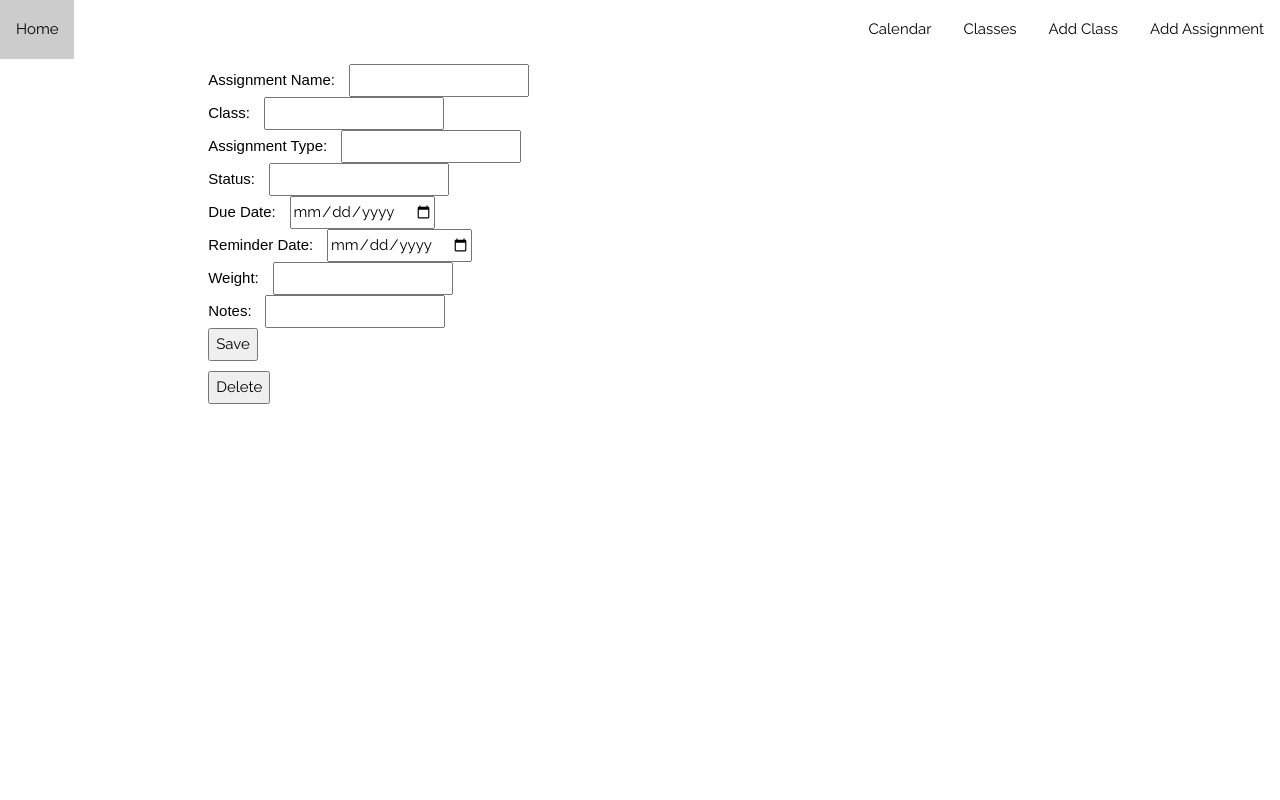
After one commit to software-students-spring2024/2-web-app-exercise-wae_team, a Flask app: template templates/assignmentDetails.html in a window 1280 px wide. The commit adds this page. Run offline with Flask 3, Linux system fonts and the light colour scheme; the template is opened without the code that fills it, so the values that code supplies are empty.

Commit message:
HTML Behavior Update
Massive update to all the html related parts, most importantly the function to add / delete / edit / search specific class or assignment.

```diff
--- a/app.py
+++ b/app.py
@@ -1,7 +1,8 @@
-from flask import Flask, render_template
+from flask import Flask, render_template, request, redirect, url_for
 from pymongo import MongoClient
 import os
 from dotenv import load_dotenv
+from bson import ObjectId
 
 load_dotenv()
 
@@ -31,14 +32,23 @@ def calendar():
 @app.route('/classes')
 def classes():
     classes = class_collection.find()
-    assignments = assignment_collection.find()
-    return render_template('classes.html', classes=classes, assignments=assignments)
+    return render_template('classes.html', classes=classes)
 
-@app.route('/classDetails')
-def classDetails():
-    classes = class_collection.find()
-    assignments = assignment_collection.find()
-    return render_template('classDetails.html', classes=classes, assignments=assignments)
+@app.route('/class_details/<string:class_id>')
+def class_details(class_id):
+    class_obj_id = ObjectId(class_id)
+    class_details = class_collection.find_one({'_id': class_obj_id})
+    assignments = assignment_collection.find({'class': class_details['className']})
+    return render_template('classDetails.html', class_details=class_details, assignments=assignments)
+
+@app.route('/search_classes', methods=['POST'])
+def search_classes():
+    if request.method == 'POST':
+        search_query = request.form.get('search_class', '')
+        classes = class_collection.find({'className': {'$regex': search_query, '$options': 'i'}})
+        return render_template('searchedClasses.html', searched_classes=classes)
+
+    return redirect(url_for('classes'))
 
 @app.route('/addClass')
 def addClass():
@@ -46,11 +56,150 @@ def addClass():
     assignments = assignment_collection.find()
     return render_template('addClass.html', classes=classes, assignments=assignments)
 
+@app.route('/submitClass', methods=['POST'])
+def submit_class():
+    if request.method == 'POST':
+        # Get form data
+        class_name = request.form['className']
+        weight_homework = request.form.get('weightHomework', type=int)
+        weight_midterm = request.form.get('weightMidterm', type=int)
+        weight_final = request.form.get('weightFinal', type=int)
+        weight_other = request.form.get('weightOther', type=int)
+        notes = request.form['notes']
+
+        # Insert data into MongoDB Class collection
+        class_data = {
+            'className': class_name,
+            'weightHomework': weight_homework,
+            'weightMidterm': weight_midterm,
+            'weightFinal': weight_final,
+            'weightOther': weight_other,
+            'notes': notes
+        }
+        class_collection.insert_one(class_data)
+
+        # Redirect to a confirmation page or any other page
+        return render_template('index.html')
+
+@app.route('/update_class/<string:class_id>', methods=['POST'])
+def update_class(class_id):
+    if request.method == 'POST':
+        # Get form data
+        class_name = request.form['className']
+        weight_homework = request.form.get('weightHomework', type=int)
+        weight_midterm = request.form.get('weightMidterm', type=int)
+        weight_final = request.form.get('weightFinal', type=int)
+        weight_other = request.form.get('weightOther', type=int)
+        notes = request.form['notes']
+
+        # Update data in MongoDB Class collection
+        class_collection.update_one(
+            {'_id': ObjectId(class_id)},
+            {
+                '$set': {
+                    'className': class_name,
+                    'weightHomework': weight_homework,
+                    'weightMidterm': weight_midterm,
+                    'weightFinal': weight_final,
+                    'weightOther': weight_other,
+                    'notes': notes
+                }
+            }
+        )
+
+        # Redirect to the class details page after updating
+        return redirect(url_for('class_details', class_id=class_id))
+
+@app.route('/delete_class/<string:class_id>', methods=['POST'])
+def delete_class(class_id):
+    result = class_collection.delete_one({'_id': ObjectId(class_id)})
+    return redirect(url_for('index'))
+
 @app.route('/addAssignment')
 def addAssignment():
     classes = class_collection.find()
     assignments = assignment_collection.find()
     return render_template('addAssignment.html', classes=classes, assignments=assignments)
 
+@app.route('/submitAssignment', methods=['POST'])
+def submit_assignment():
+    if request.method == 'POST':
+        assignment_name = request.form['assignmentName']
+        class_name = request.form['class']
+        assignment_type = request.form['assignmentType']
+        status = request.form['status']
+        due_date = request.form['dueDate']
+        reminder_date = request.form['reminderDate']
+        weight = request.form.get('weight', type=int)
+        notes = request.form['notes']
+
+        assignment_data = {
+            'assignmentName': assignment_name,
+            'class': class_name,
+            'assignmentType': assignment_type,
+            'status': status,
+            'due': due_date,
+            'reminder': reminder_date,
+            'weight': weight,
+            'notes': notes
+        }
+        assignment_collection.insert_one(assignment_data)
+
+        return render_template('index.html')
+
+@app.route('/search_assignments', methods=['POST'])
+def search_assignments():
+    if request.method == 'POST':
+        search_query = request.form.get('search_assignment', '')
+        searched_assignments = assignment_collection.find({'assignmentName': {'$regex': search_query, '$options': 'i'}})
+
+        return render_template('searchedAssignments.html', searched_assignments=searched_assignments)
+
+    return redirect(url_for('classes'))
+
+@app.route('/assignment_details/<string:assignment_id>')
+def assignment_details(assignment_id):
+    assignment_obj_id = ObjectId(assignment_id)
+    assignment_details = assignment_collection.find_one({'_id': assignment_obj_id})
+    return render_template('assignmentDetails.html', assignment_details=assignment_details)
+
+@app.route('/update_assignment/<string:assignment_id>', methods=['POST'])
+def update_assignment(assignment_id):
+    if request.method == 'POST':
+        # Get form data
+        assignment_name = request.form['assignmentName']
+        class_name = request.form['class']
+        assignment_type = request.form['assignmentType']
+        status = request.form['status']
+        due_date = request.form['dueDate']
+        reminder_date = request.form['reminderDate']
+        weight = request.form['weight']
+        notes = request.form['notes']
+
+        # Update data in MongoDB Assignment collection
+        assignment_collection.update_one(
+            {'_id': ObjectId(assignment_id)},
+            {
+                '$set': {
+                    'assignmentName': assignment_name,
+                    'class': class_name,
+                    'assignmentType': assignment_type,
+                    'status': status,
+                    'due': due_date,
+                    'reminder': reminder_date,
+                    'weight': weight,
+                    'notes': notes
+                }
+            }
+        )
+
+        # Redirect to the assignment details page after updating
+        return redirect(url_for('assignment_details', assignment_id=assignment_id))
+
+@app.route('/delete_assignment/<string:assignment_id>', methods=['POST'])
+def delete_assignment(assignment_id):
+    result = assignment_collection.delete_one({'_id': ObjectId(assignment_id)})
+    return redirect(url_for('index'))
+
 if __name__ == '__main__':
     app.run(debug=True)
--- /dev/null
+++ b/templates/assignmentDetails.html
@@ -0,0 +1,88 @@
+<!DOCTYPE html>
+<html>
+<head>
+    <title>Assignment Details</title>
+    <meta charset="UTF-8">
+    <meta name="viewport" content="width=device-width, initial-scale=1">
+    <link rel="stylesheet" href="https://www.w3schools.com/w3css/4/w3.css">
+    <link rel="stylesheet" href="https://fonts.googleapis.com/css?family=Raleway">
+    <link rel="stylesheet" href="https://cdnjs.cloudflare.com/ajax/libs/font-awesome/4.7.0/css/font-awesome.min.css">
+    <style>
+    body,h1,h2,h3,h4,h5,h6 {font-family: "Raleway", sans-serif}
+
+    body, html {
+      height: 100%;
+      line-height: 1.8;
+    }
+
+
+    .w3-bar .w3-button {
+      padding: 16px;
+    }
+
+    label {
+        font-family: sans-serif;
+        font-size: 1rem;
+        padding-right: 10px;
+    }
+
+    select {
+        font-size: 0.9rem;
+        padding: 2px 5px;
+    }
+    form {
+        margin: 0 auto;
+        width: 70%;
+        padding: 5px;
+    }
+    </style>
+</head>
+
+<body style="overscroll-behavior-x: auto;">
+
+    <div class="w3-bar w3-white" id="myNavbar">
+        <a href="{{ url_for('index') }}" class="w3-bar-item w3-button ">Home</a>
+        <!-- Right-sided navbar links -->
+        <div class="w3-right w3-hide-small">
+            <a href="{{ url_for('calendar') }}" class="w3-bar-item w3-button">Calendar</a>
+            <a href="{{ url_for('classes') }}" class="w3-bar-item w3-button">Classes</a>
+            <a href="{{ url_for('addClass') }}" class="w3-bar-item w3-button"> Add Class</a>
+            <a href="{{ url_for('addAssignment') }}" class="w3-bar-item w3-button"> Add Assignment</a>
+        </div>
+    </div>
+
+    <div class="w3-container">
+        <form action="{{ url_for('update_assignment', assignment_id=assignment_details._id) }}" method="post">
+            <label for="assignmentName">Assignment Name:</label>
+            <input type="text" id="assignmentName" name="assignmentName" value="{{ assignment_details.assignmentName }}"> <br>
+
+            <label for="class">Class:</label>
+            <input type="text" id="class" name="class" value="{{ assignment_details.class }}"> <br>
+
+            <label for="assignmentType">Assignment Type:</label>
+            <input type="text" id="assignmentType" name="assignmentType" value="{{ assignment_details.assignmentType }}"><br>
+
+            <label for="status">Status:</label>
+            <input type="text" id="status" name="status" value="{{ assignment_details.status }}"> <br>
+
+            <label for="dueDate">Due Date:</label>
+            <input type="date" id="dueDate" name="dueDate" value="{{ assignment_details.due }}"> <br>
+
+            <label for="reminderDate">Reminder Date:</label>
+            <input type="date" id="reminderDate" name="reminderDate" value="{{ assignment_details.reminder }}"> <br>
+
+            <label for="weight">Weight:</label>
+            <input type="text" id="weight" name="weight" value="{{ assignment_details.weight }}"> <br>
+
+            <label for="notes">Notes:</label>
+            <input type="text" id="notes" name="notes" value="{{ assignment_details.notes }}"> <br>
+
+            <button type="submit">Save</button>
+        </form>
+
+        <form action="{{ url_for('delete_assignment', assignment_id=assignment_details._id) }}" method="post">
+          <input type="submit" value="Delete">
+        </form>
+    </div>
+</body>
+</html>
--- a/templates/calendar.html
+++ b/templates/calendar.html
@@ -87,9 +87,10 @@ body {font-family: Verdana, sans-serif;}
       <a href="{{ url_for('index') }}" class="w3-bar-item w3-button ">Home</a>
       <!-- Right-sided navbar links -->
       <div class="w3-right w3-hide-small">
-        <a href="{{ url_for('classes') }}" class="w3-bar-item w3-button"> Classes</a>
+        <a href="{{ url_for('calendar') }}" class="w3-bar-item w3-button">Calendar</a>
+        <a href="{{ url_for('classes') }}" class="w3-bar-item w3-button">Classes</a>
+        <a href="{{ url_for('addClass') }}" class="w3-bar-item w3-button"> Add Class</a>
         <a href="{{ url_for('addAssignment') }}" class="w3-bar-item w3-button"> Add Assignment</a>
-
       </div>
       <!-- Hide right-floated links on small screens and replace them with a menu icon -->
 
--- a/templates/index.html
+++ b/templates/index.html
@@ -48,6 +48,7 @@
         <a href="{{ url_for('calendar') }}" class="w3-bar-item w3-button">Calendar</a>
         <a href="{{ url_for('classes') }}" class="w3-bar-item w3-button"> Classes</a>
         <a href="{{ url_for('addAssignment') }}" class="w3-bar-item w3-button"> Add Assignment</a>
+        <a href="{{ url_for('addClass') }}" class="w3-bar-item w3-button"> Add Class</a> <!-- New link for Add Class -->
 
       </div>
       <!-- Hide right-floated links on small screens and replace them with a menu icon -->
@@ -57,11 +58,14 @@
       </a>
     </div>
 
-    <a href="{{ url_for('calendar') }}".html">
+    <a href="{{ url_for('calendar') }}">
         <button> Calendar</button>
     </a>
     <a href="{{ url_for('classes') }}">
         <button> Classes</button>
+    </a>
+    <a href="{{ url_for('addClass') }}">
+      <button> Add Class </button>
     </a>
     <a href="{{ url_for('addAssignment') }}">
         <button> Add Assignment </button>
```
Also changed, not shown: templates/addAssignment.html (+13 -27 lines), templates/addClass.html (+16 -7 lines), templates/classDetails.html (+37 -9 lines), templates/classes.html (+15 -0 lines), templates/searchedAssignments.html (added, +78 -0 lines), templates/searchedClasses.html (added, +69 -0 lines).
